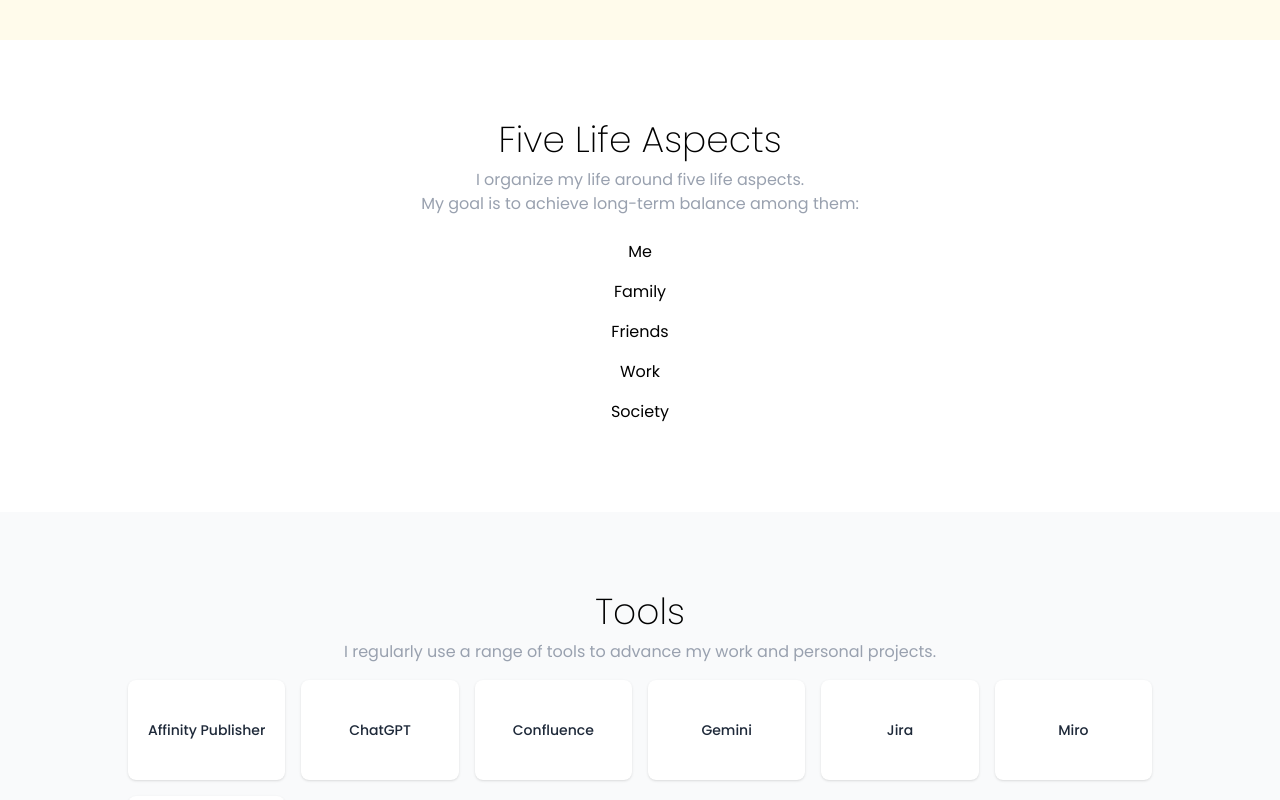
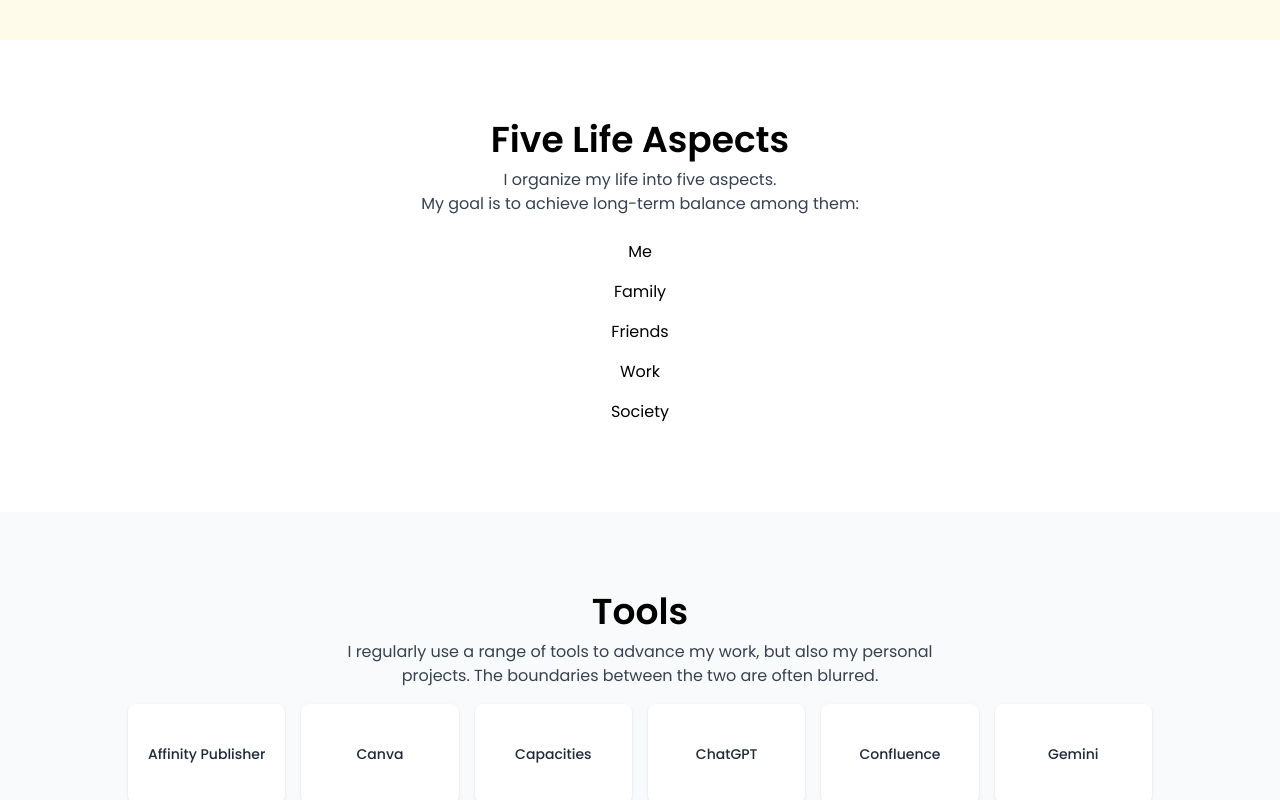
Before and after one commit to PJurke/philipjurke, a Next.js app: page / in a window 1280 px wide. Shown: the part 600-1400 px from the top of the page. Built offline with nearby package versions, Linux system fonts and the light colour scheme.

Commit message:
add tools, change font

```diff
--- a/app/_components/FiveLifeAspectsSection.tsx
+++ b/app/_components/FiveLifeAspectsSection.tsx
@@ -4,9 +4,9 @@ export default function FiveLifeAspectsSection() {
 
     return (
         <section className="col-span-12 grid-cols-subgrid px-8 py-8 lg:py-20 text-center">
-            <h2 className="font-extralight mb-2 text-4xl">Five Life Aspects</h2>
-            <p className="max-w-prose mb-4 mx-auto text-gray-400">
-                I organize my life around five life aspects.<br/>
+            <h2 className="font-semibold mb-2 text-4xl">Five Life Aspects</h2>
+            <p className="max-w-prose mb-4 mx-auto text-gray-700">
+                I organize my life into five aspects.<br/>
                 My goal is to achieve long-term balance among them:
             </p>
             <ul>
--- a/app/_components/HeroSection.tsx
+++ b/app/_components/HeroSection.tsx
@@ -1,7 +1,7 @@
 export default function HeroSection() {
     return (
         <section className="bg-amber-50 col-span-12 flex flex-col items-center justify-center min-h-[80vh]">
-            <h1 className="font-extralight text-6xl text-amber-500">Philip Jurke</h1>
+            <h1 className="font-semibold text-6xl text-gray-900">Philip Jurke</h1>
             <p className="mt-2 text-2xl text-gray-700">Agile Coach</p>
         </section>
     );
--- a/app/_components/ToolsSection.tsx
+++ b/app/_components/ToolsSection.tsx
@@ -3,6 +3,8 @@ export default function ToolsSection() {
     // Die von dir genannte Liste
     const tools: string[] = [
         "Affinity Publisher",
+        "Canva",
+        "Capacities",
         "ChatGPT",
         "Confluence",
         "Gemini",
@@ -13,9 +15,10 @@ export default function ToolsSection() {
 
     return (
         <section className="bg-gray-50 col-span-12 px-8 py-8 lg:py-20 text-center">
-            <h2 className="font-extralight text-4xl mb-2">Tools</h2>
-            <p className="max-w-prose mb-4 mx-auto text-gray-400">
-                I regularly use a range of tools to advance my work and personal projects.
+            <h2 className="font-semibold text-4xl mb-2">Tools</h2>
+            <p className="max-w-prose mb-4 mx-auto text-gray-700">
+                I regularly use a range of tools to advance my work, but also my personal projects.
+                The boundaries between the two are often blurred.
             </p>
 
             {/* Mobile-First Grid:
```
